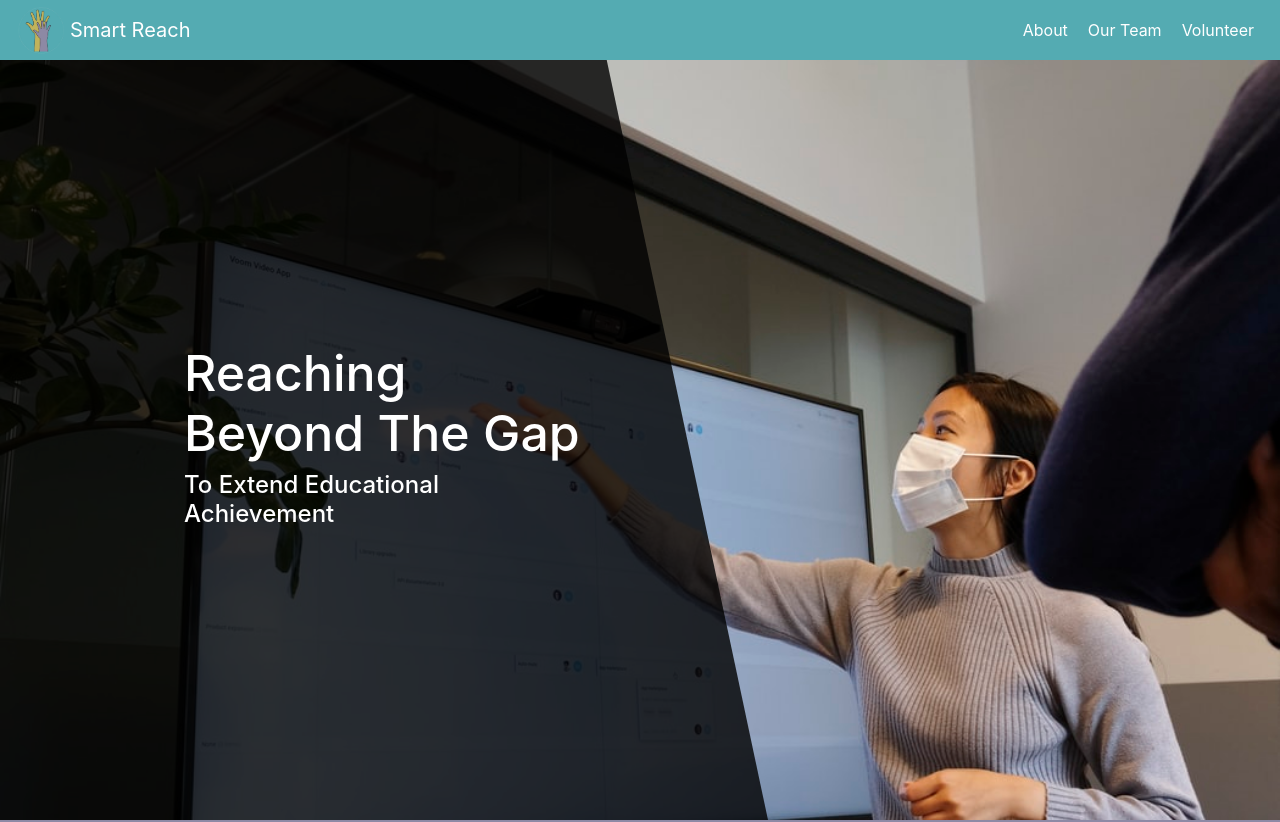
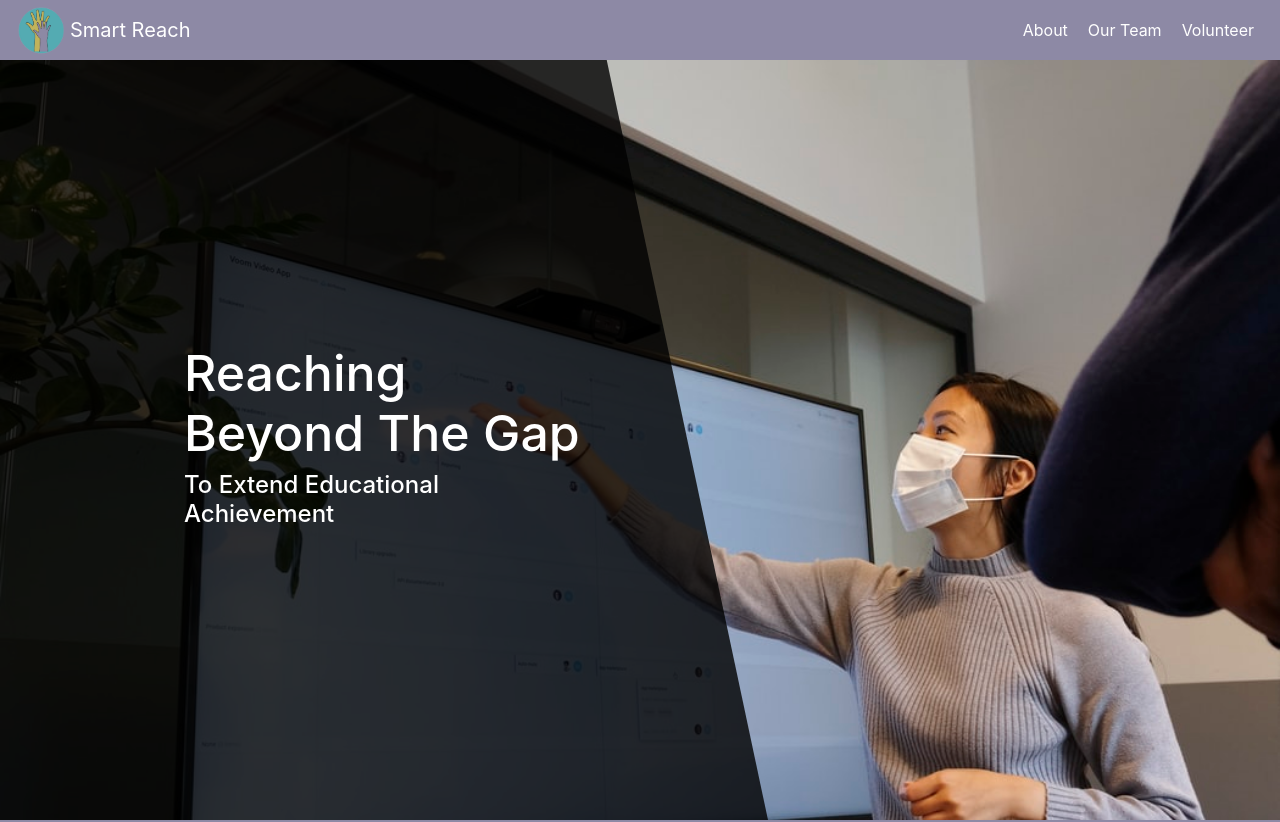
Before and after one commit to franciscoaguilars/bridger-front-end, a React (Create React App) app: page / in a window 1280 px wide. Shown: the top 822 px of the page. Built offline with nearby package versions, Linux system fonts and the light colour scheme; no server answers.

Commit message:
changed navbar color to purple

```diff
--- a/src/sass/components/_navbar.scss
+++ b/src/sass/components/_navbar.scss
@@ -1,5 +1,5 @@
 .navbar {
-  background-color: #54ABB2;
+  background-color: #8D89A5;
   padding: 0 16px !important;
 }
 
```
